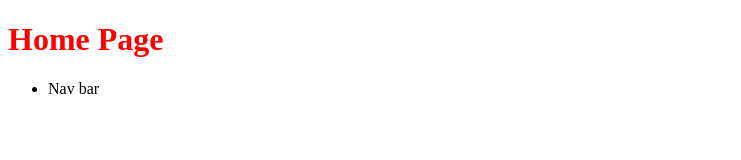
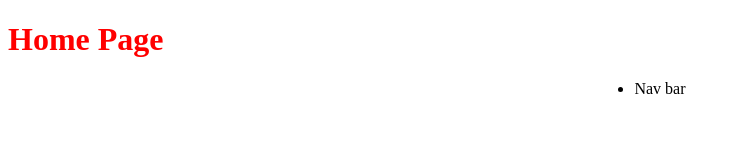
Before and after one commit to NguyenTranNamPhongDH52201211/gitStudy, a plain HTML site: page index.html in a window 1280 px wide. Shown: the whole page, without its empty margins (0-741 px from the left). Drawn offline with Linux system fonts and the light colour scheme.

Commit message:
Add css for navbar

```diff
--- a/index.html
+++ b/index.html
@@ -9,6 +9,12 @@
     h1{
         color:red;
     }
+
+
+    ul{
+        display:flex;
+        justify-content: center;
+    }
 </style>
 <body>
     <h1>Home Page</h1>
```
